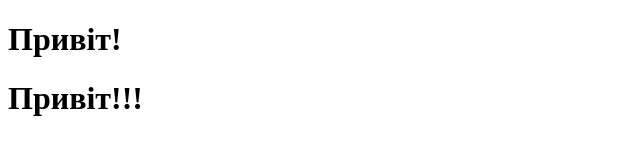
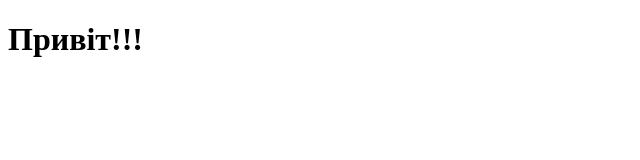
Before and after one commit to Natalia-Kalashnikova/Tutorial, a plain HTML site: page index.html in a window 1280 px wide. Shown: the whole page, without its empty margins (0-640 px from the left). Drawn offline with Linux system fonts and the light colour scheme.

Commit message:
Update index.html

```diff
--- a/index.html
+++ b/index.html
@@ -6,7 +6,6 @@
     <title>Document</title>
   </head>
   <body>
-    <h1>Привіт!</h1>
     <h1>Привіт!!!</h1>
   </body>
 </html>
```
